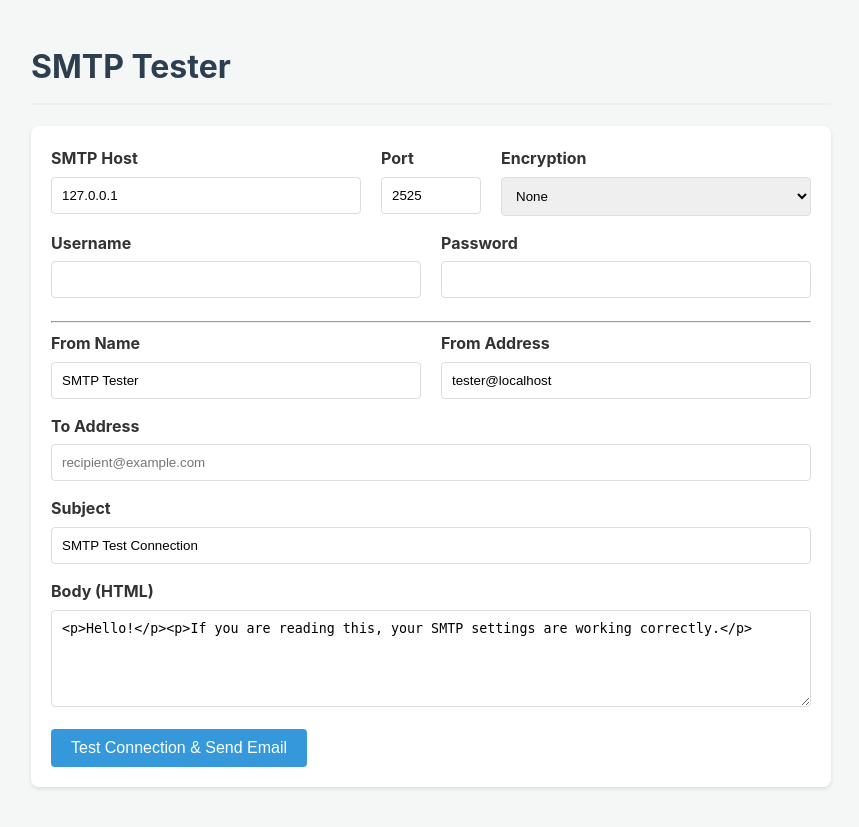
After one commit to Feezybellz/feezybellz, a PHP site: page /chat/views/smtp_tester.php in a window 1280 px wide. The commit adds this page. Shown: the whole page, without its empty margins (209-1068 px from the left). Run offline with PHP 8.4, Linux system fonts and the light colour scheme.

Commit message:
smtp tester

```diff
--- a/core/Http/Response.php
+++ b/core/Http/Response.php
@@ -122,6 +122,11 @@ class Response
         return $this;
     }
 
+    protected function _view(string $name, array $data = [], int $statusCode = null): self
+    {
+        return $this->_html(view($name, $data), $statusCode);
+    }
+
     protected function _redirect(string $url, int $statusCode = 302): self
     {
         $this->_setStatusCode($statusCode);
--- a/routes/web.php
+++ b/routes/web.php
@@ -28,3 +28,6 @@ Router::get('/db-test', function(Request $request, Response $response) {
         ]);
     }
 });
+
+Router::get('/smtp-tester', [\App\Controllers\SmtpTesterController::class, 'index']);
+Router::post('/smtp-tester', [\App\Controllers\SmtpTesterController::class, 'index']);
--- /dev/null
+++ b/views/smtp_tester.php
@@ -0,0 +1,184 @@
+<!DOCTYPE html>
+<html lang="en">
+<head>
+    <meta charset="UTF-8">
+    <meta name="viewport" content="width=device-width, initial-scale=1.0">
+    <title>SMTP Tester</title>
+    <style>
+        body { font-family: -apple-system, BlinkMacSystemFont, "Segoe UI", Roboto, Helvetica, Arial, sans-serif; line-height: 1.6; color: #333; max-width: 800px; margin: 0 auto; padding: 20px; background-color: #f4f7f6; }
+        h1 { color: #2c3e50; border-bottom: 2px solid #eee; padding-bottom: 10px; }
+        .card { background: #fff; padding: 20px; border-radius: 8px; box-shadow: 0 2px 4px rgba(0,0,0,0.1); margin-bottom: 20px; }
+        .form-group { margin-bottom: 15px; }
+        label { display: block; margin-bottom: 5px; font-weight: bold; }
+        input[type="text"], input[type="number"], input[type="password"], input[type="email"], select, textarea { width: 100%; padding: 10px; border: 1px solid #ddd; border-radius: 4px; box-sizing: border-box; }
+        button { background-color: #3498db; color: white; padding: 10px 20px; border: none; border-radius: 4px; cursor: pointer; font-size: 16px; transition: background 0.3s; }
+        button:hover { background-color: #2980b9; }
+        button:disabled { background-color: #bdc3c7; cursor: not-allowed; }
+        .alert { padding: 15px; border-radius: 4px; margin-bottom: 20px; display: none; }
+        .alert-success { background-color: #d4edda; color: #155724; border: 1px solid #c3e6cb; }
+        .alert-error { background-color: #f8d7da; color: #721c24; border: 1px solid #f5c6cb; }
+        .logs-container { margin-top: 20px; display: none; }
+        .logs { background-color: #2c3e50; color: #ecf0f1; padding: 15px; border-radius: 4px; font-family: "Courier New", Courier, monospace; overflow-x: auto; max-height: 400px; overflow-y: auto; }
+        .log-entry { margin-bottom: 5px; border-bottom: 1px solid #34495e; padding-bottom: 5px; font-size: 13px; }
+        .log-time { color: #95a5a6; font-size: 0.8em; margin-right: 10px; }
+        .row { display: flex; gap: 20px; }
+        .row > div { flex: 1; }
+        .spinner { display: inline-block; width: 12px; height: 12px; border: 2px solid rgba(255,255,255,.3); border-radius: 50%; border-top-color: #fff; animation: spin 1s ease-in-out infinite; margin-right: 8px; display: none; }
+        @keyframes spin { to { transform: rotate(360deg); } }
+    </style>
+</head>
+<body>
+    <h1>SMTP Tester</h1>
+
+    <div id="alert-success" class="alert alert-success">Email sent successfully!</div>
+    <div id="alert-error" class="alert alert-error"></div>
+
+    <div class="card">
+        <form id="smtp-form">
+            <?php echo function_exists('csrf_field') ? csrf_field() : ''; ?>
+            <div class="row">
+                <div class="form-group">
+                    <label>SMTP Host</label>
+                    <input type="text" name="host" value="127.0.0.1" required>
+                </div>
+                <div class="form-group" style="flex: 0 0 100px;">
+                    <label>Port</label>
+                    <input type="number" name="port" value="2525" required>
+                </div>
+                <div class="form-group">
+                    <label>Encryption</label>
+                    <select name="encryption">
+                        <option value="">None</option>
+                        <option value="tls">TLS</option>
+                        <option value="ssl">SSL</option>
+                    </select>
+                </div>
+            </div>
+
+            <div class="row">
+                <div class="form-group">
+                    <label>Username</label>
+                    <input type="text" name="username" value="">
+                </div>
+                <div class="form-group">
+                    <label>Password</label>
+                    <input type="password" name="password" value="">
+                </div>
+            </div>
+
+            <hr>
+
+            <div class="row">
+                <div class="form-group">
+                    <label>From Name</label>
+                    <input type="text" name="from_name" value="SMTP Tester">
+                </div>
+                <div class="form-group">
+                    <label>From Address</label>
+                    <input type="email" name="from_address" value="tester@localhost">
+                </div>
+            </div>
+
+            <div class="form-group">
+                <label>To Address</label>
+                <input type="email" name="to" value="" placeholder="recipient@example.com" required>
+            </div>
+
+            <div class="form-group">
+                <label>Subject</label>
+                <input type="text" name="subject" value="SMTP Test Connection">
+            </div>
+
+            <div class="form-group">
+                <label>Body (HTML)</label>
+                <textarea name="body" rows="5"><p>Hello!</p><p>If you are reading this, your SMTP settings are working correctly.</p></textarea>
+            </div>
+
+            <button type="submit" id="submit-btn">
+                <span id="btn-spinner" class="spinner"></span>
+                <span id="btn-text">Test Connection & Send Email</span>
+            </button>
+        </form>
+    </div>
+
+    <div id="logs-container" class="logs-container">
+        <h2>Debug Logs</h2>
+        <div id="logs-output" class="logs"></div>
+    </div>
+
+    <script>
+        document.getElementById('smtp-form').addEventListener('submit', async function(e) {
+            e.preventDefault();
+
+            const form = e.target;
+            const btn = document.getElementById('submit-btn');
+            const btnText = document.getElementById('btn-text');
+            const spinner = document.getElementById('btn-spinner');
+            const successAlert = document.getElementById('alert-success');
+            const errorAlert = document.getElementById('alert-error');
+            const logsContainer = document.getElementById('logs-container');
+            const logsOutput = document.getElementById('logs-output');
+
+            // Reset UI
+            successAlert.style.display = 'none';
+            errorAlert.style.display = 'none';
+            btn.disabled = true;
+            spinner.style.display = 'inline-block';
+            btnText.textContent = 'Testing...';
+
+            try {
+                const formData = new FormData(form);
+                const response = await fetch('/smtp-tester', {
+                    method: 'POST',
+                    body: formData,
+                    headers: {
+                        'X-Requested-With': 'XMLHttpRequest'
+                    }
+                });
+
+                if (!response.ok) {
+                    throw new Error(`HTTP error! status: ${response.status}`);
+                }
+
+                const result = await response.json();
+
+                // Handle Results
+                if (result.success) {
+                    successAlert.style.display = 'block';
+                } else {
+                    errorAlert.textContent = 'Failed to send email: ' + (result.error || 'Unknown error');
+                    errorAlert.style.display = 'block';
+                }
+
+                // Update Logs
+                if (result.logs && result.logs.length > 0) {
+                    logsOutput.innerHTML = result.logs.map(log => `
+                        <div class="log-entry">
+                            <span class="log-time">[${log.timestamp}]</span>
+                            <span class="log-msg">${escapeHtml(log.message)}</span>
+                        </div>
+                    `).join('');
+                    logsContainer.style.display = 'block';
+                } else {
+                    logsContainer.style.display = 'none';
+                }
+
+            } catch (error) {
+                console.error('Error:', error);
+                errorAlert.textContent = 'An error occurred: ' + error.message;
+                errorAlert.style.display = 'block';
+            } finally {
+                btn.disabled = false;
+                spinner.style.display = 'none';
+                btnText.textContent = 'Test Connection & Send Email';
+            }
+        });
+
+        function escapeHtml(text) {
+            const div = document.createElement('div');
+            div.textContent = text;
+            return div.innerHTML.replace(/\n/g, '<br>');
+        }
+    </script>
+</body>
+</html>
```
Also changed, not shown: app/Controllers/SmtpTesterController.php (added, +62 -0 lines), core/Http/Request.php (+11 -0 lines), core/Mail/Drivers/SmtpDriver.php (+30 -3 lines), core/Mail/Mail.php (+26 -5 lines).
